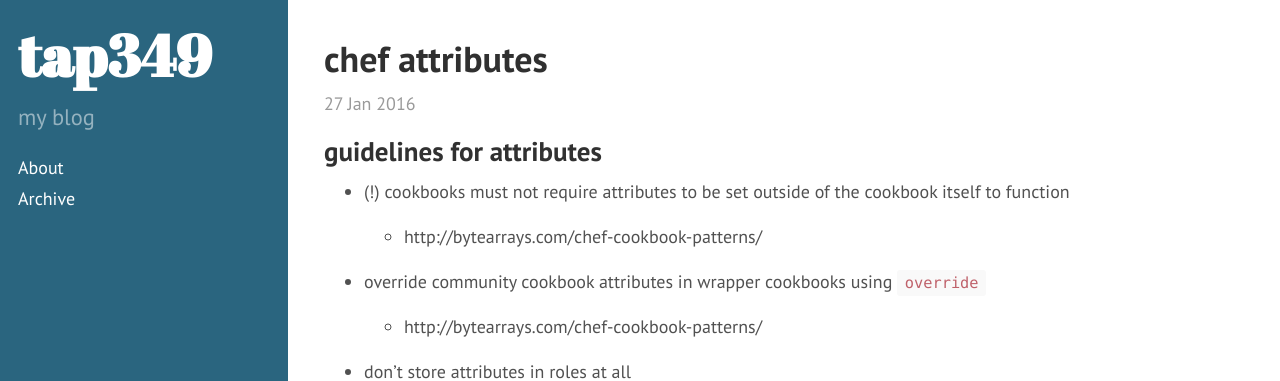
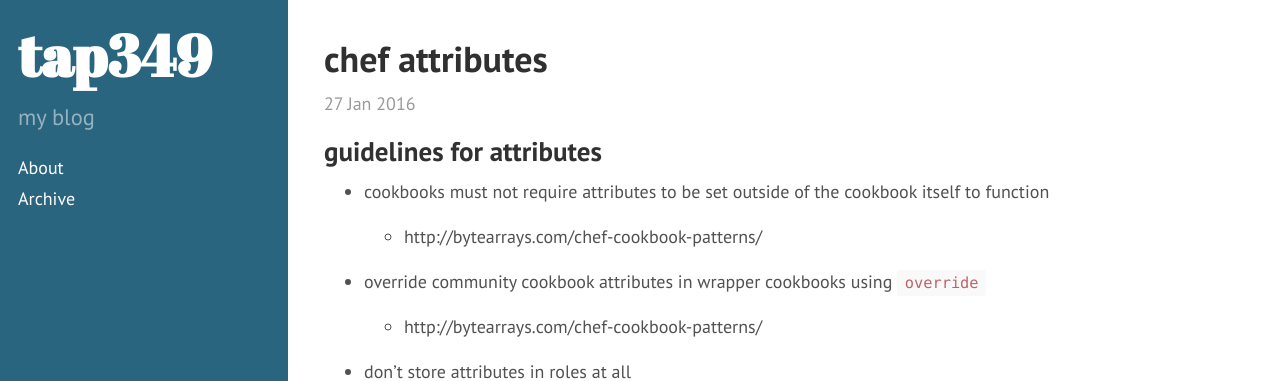
Before and after one commit to tap349/tap349.github.io, a Jekyll site: the page built from _posts/2016-01-27-chef-attributes-best-practices.md, in a window 1280 px wide and 961 px high. Shown: the top 381 px of the window. Built offline with Jekyll 4.4.1, drawn with Linux system fonts in a browser that asks for light colours.

Commit message:
update 2016-02-27_20:16:52

```diff
--- a/_posts/2016-01-27-chef-attributes-best-practices.md
+++ b/_posts/2016-01-27-chef-attributes-best-practices.md
@@ -8,7 +8,7 @@ categories: [chef]
 
 ## guidelines for attributes
 
-- (!) cookbooks must not require attributes to be set outside of the cookbook itself to function
+- cookbooks must not require attributes to be set outside of the cookbook itself to function
 
   - http://bytearrays.com/chef-cookbook-patterns/
 
```
